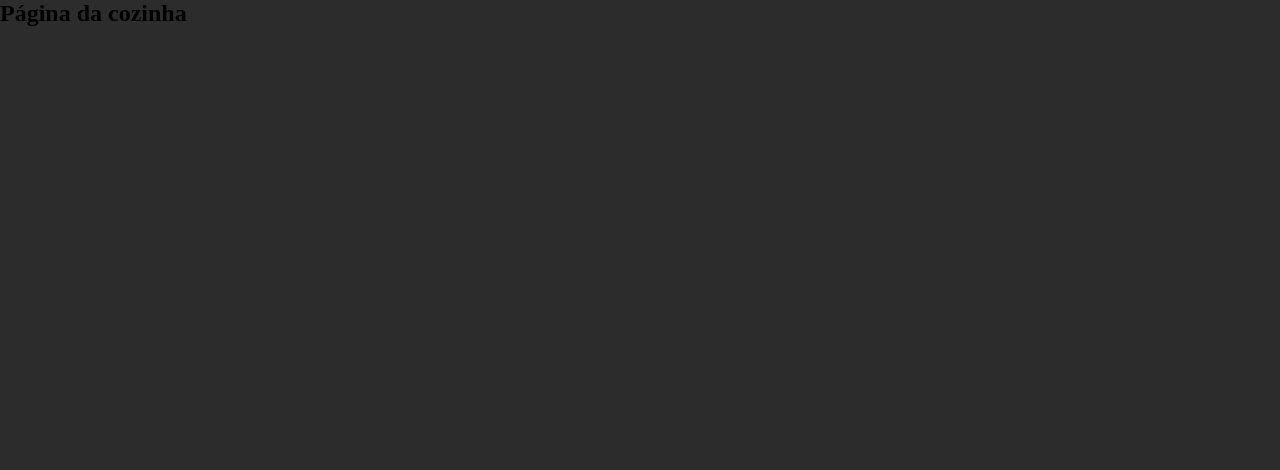
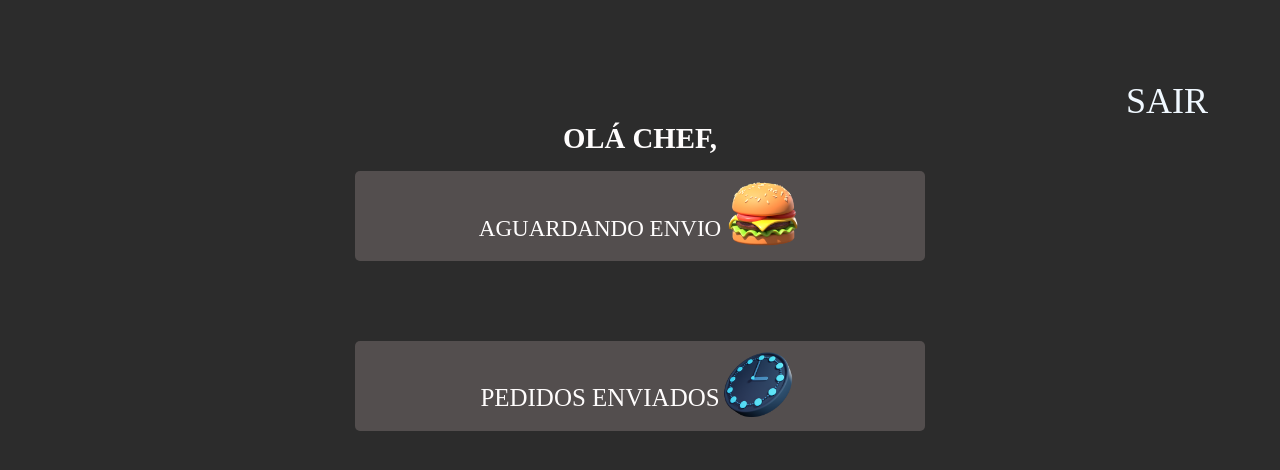
Before and after one commit to patriciadania/burger-script, a React (Create React App) app: page /cozinha in a window 1280 px wide. Shown: the top 470 px of the page. Built offline with nearby package versions, Linux system fonts and the light colour scheme.

Commit message:
Implementação pagina cozinha. Co-authored-by: ThainaraTabile thainara.tabilebenevides@gmail.com

```diff
--- a/src/Paginas/AguardandoEntrega/AguardandoEntrega.css
+++ b/src/Paginas/AguardandoEntrega/AguardandoEntrega.css
@@ -39,3 +39,35 @@
     max-width: 35rem;
     margin: 0 auto;
   }
+
+
+  @media only screen and (max-width: 767px) {
+    .lista-de-pedidos{
+        width: 90%;
+        align-items: center;
+    }
+}
+@media only screen and (min-width: 768px) and (max-width: 1023px) {
+.lista-de-pedidos{
+    width: 90%;
+    align-items: center;
+}
+/* .lista-de-pedidos h2{
+
+} */
+}
+
+
+@media only screen and (min-width: 1024px) {
+    .lista-de-pedidos{
+        width: 90%;
+        align-items: center;
+    }
+}
+
+@media only screen and (min-width: 1200px) {
+    .lista-de-pedidos{
+        width: 90%;
+        align-items: center;
+    }
+}
--- a/src/Paginas/AguardandoEntrega/AguardandoEntrega.js
+++ b/src/Paginas/AguardandoEntrega/AguardandoEntrega.js
@@ -1,7 +1,6 @@
-//import Botao from '../../componentes/Botao/Botao'
-//import FormularioPedido from '../componentes/ResumoPedido/ResumoPedido'
 
-import ResumoPedido from '../../componentes/ResumoPedido/ResumoPedido'
+
+import ListaPedidos from '../../componentes/Pedidos/Pedidos'
 import './AguardandoEntrega.css'
 import { Link } from 'react-router-dom'
 
@@ -17,7 +16,7 @@ export default function AguardandoEntrega() {
                 aguardando entrega
                 <img src="../imagens/icones/relogio.png" alt="Icone de relogio" className="icones" />
             </span>
-            <ResumoPedido/>
+            <ListaPedidos />
             <nav>
                         <Link to='/' className='botaoEnviar'>ENTREGAR</Link>
             </nav>
--- a/src/Paginas/Cozinha/Cozinha.js
+++ b/src/Paginas/Cozinha/Cozinha.js
@@ -1,5 +1,27 @@
+import { Link } from "react-router-dom";
+
+
 export default function Cozinha() {
     return (
-        <h2>Página da cozinha</h2>
+        <section className='telaAtendimento'>
+        <nav className='botaoSair'>
+        <Link to='/' className='botaoSair'>Sair</Link>
+   </nav>
+
+         <h2 className='msgBoasVindas'>olá chef,</h2>
+         <span className='fazerPedido'>
+           <Link to='/' className='link'>
+           aguardando envio
+          <img src="../imagens/icones/hamburger.png" alt="Icone de hamburger" className="icones"/>
+         </Link>
+         </span>
+         <span className='aguardandoEntrega'>
+           <Link to='/' className='link'>
+             Pedidos Enviados
+             <img src="../imagens/icones/relogio.png" alt="Icone de relogio" className="icones"/>
+             </Link>
+             </span>
+
+       </section>
     );
   }
--- a/src/Paginas/PedidosEntregues/PedidosEntregues.css
+++ b/src/Paginas/PedidosEntregues/PedidosEntregues.css
@@ -27,3 +27,34 @@
     font-family: Kadwa;
 
 }
+
+@media only screen and (max-width: 767px) {
+    .lista-de-pedidos{
+        width: 90%;
+        align-items: center;
+    }
+}
+@media only screen and (min-width: 768px) and (max-width: 1023px) {
+.lista-de-pedidos{
+    width: 90%;
+    align-items: center;
+}
+/* .lista-de-pedidos h2{
+
+} */
+}
+
+
+@media only screen and (min-width: 1024px) {
+    .lista-de-pedidos{
+        width: 90%;
+        align-items: center;
+    }
+}
+
+@media only screen and (min-width: 1200px) {
+    .lista-de-pedidos{
+        width: 90%;
+        align-items: center;
+    }
+}
--- a/src/Paginas/PedidosEntregues/PedidosEntregues.js
+++ b/src/Paginas/PedidosEntregues/PedidosEntregues.js
@@ -1,6 +1,6 @@
 import './PedidosEntregues.css'
 import { Link } from "react-router-dom";
-import ResumoPedido from '../../componentes/ResumoPedido/ResumoPedido';
+//import ResumoPedido from '../../componentes/ResumoPedido/ResumoPedido';
 import ListaPedidos from '../../componentes/Pedidos/Pedidos';
 
 export default function PedidosEntregues() {
--- a/src/Rotas.js
+++ b/src/Rotas.js
@@ -34,5 +34,5 @@ function AppRoutes() {
 
   )
 }
-// alo brasil
+
 export default AppRoutes;
```
